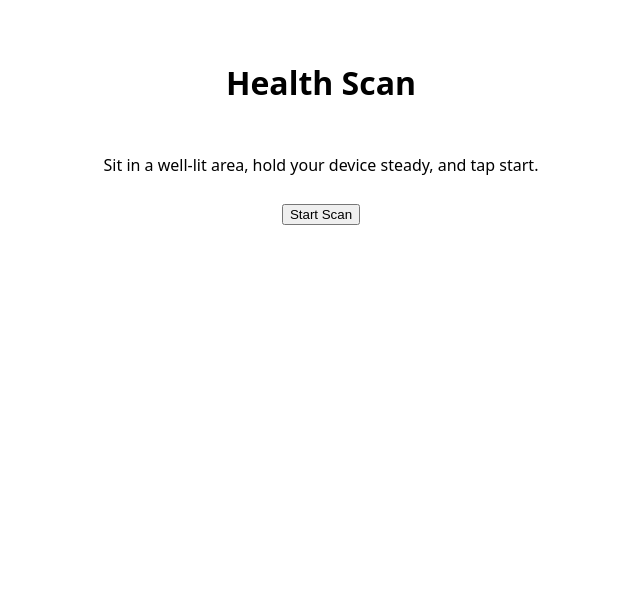
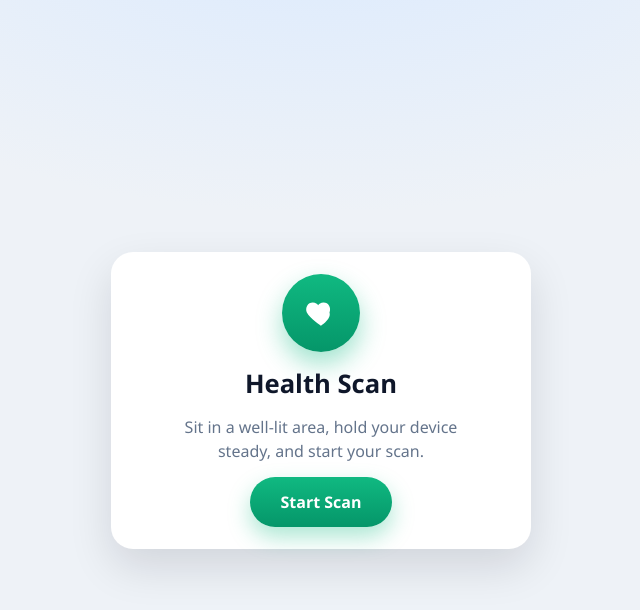
Before and after one commit to siddharthGope/nuxt-shenai, a Nuxt app in the folder nuxt-shenai-web-sdk/: page / in a window 1280 px wide. Shown: the top 610 px of the page, without its empty margins (319-959 px from the left). Built offline with nearby package versions, Linux system fonts and the light colour scheme.

Commit message:
refactor: enhance UI components and improve scan state management; add icons to vital cards and update styles

```diff
--- a/nuxt-shenai-web-sdk/app/app.vue
+++ b/nuxt-shenai-web-sdk/app/app.vue
@@ -1,39 +1,115 @@
 <script setup lang="ts">
 const { phase } = useScanState()
+
+const showCamera = computed(
+  () => phase.value === 'guidance' || phase.value === 'measuring'
+)
 </script>
 
 <template>
-  <div class="scanner">
-    <!-- Persistent camera canvas; the SDK renders the live camera here.
-         Kept in the DOM (v-show) so the SDK always has a render target. -->
-    <canvas
-      id="mxcanvas"
-      v-show="phase === 'guidance' || phase === 'measuring'"
-    />
+  <div class="app">
+    <div class="device">
+      <div v-show="showCamera" class="stage">
+        <canvas id="mxcanvas" />
+      </div>
 
-    <CameraView v-if="phase === 'camera'" />
-    <FaceGuide v-else-if="phase === 'guidance'" />
-    <ScanProgress v-else-if="phase === 'measuring'" />
-    <ResultSummary v-else-if="phase === 'results'" />
-    <FinishScreen v-else-if="phase === 'finished'" />
+      <CameraView v-if="phase === 'camera'" />
+      <FaceGuide v-else-if="phase === 'guidance'" />
+      <ScanProgress v-else-if="phase === 'measuring'" />
+      <ResultSummary v-else-if="phase === 'results'" />
+      <FinishScreen v-else-if="phase === 'finished'" />
+    </div>
   </div>
 </template>
 
-<style scoped>
-.scanner {
+<style>
+:root {
+  --accent: #10b981;
+  --accent-dark: #059669;
+  --surface: #ffffff;
+  --bg: #eef2f7;
+  --text: #0f172a;
+  --muted: #64748b;
+  --radius: 22px;
+  --shadow: 0 18px 44px rgba(2, 6, 23, 0.12);
+}
+
+* { box-sizing: border-box; }
+html, body { margin: 0; min-height: 100%; }
+
+body {
+  font-family: 'Segoe UI', system-ui, -apple-system, sans-serif;
+  color: var(--text);
+  background: radial-gradient(1100px 560px at 50% -12%, #dbeafe 0%, var(--bg) 55%);
+}
+
+/* Shared UI primitives */
+.btn {
+  appearance: none;
+  border: none;
+  cursor: pointer;
+  font: inherit;
+  font-weight: 600;
+  padding: 14px 30px;
+  border-radius: 999px;
+  color: #fff;
+  background: linear-gradient(180deg, var(--accent), var(--accent-dark));
+  box-shadow: 0 10px 22px rgba(16, 185, 129, 0.35);
+  transition: transform 0.06s ease, box-shadow 0.2s ease, opacity 0.2s ease;
+}
+.btn:hover { box-shadow: 0 12px 28px rgba(16, 185, 129, 0.45); }
+.btn:active { transform: translateY(1px); }
+.btn:disabled { opacity: 0.6; cursor: default; box-shadow: none; }
+.btn-ghost {
+  background: #f1f5f9;
+  color: var(--text);
+  box-shadow: none;
+}
+
+.screen {
   display: flex;
   flex-direction: column;
   align-items: center;
-  gap: 1.2rem;
-  padding: 2rem;
-  font-family: system-ui, sans-serif;
+  text-align: center;
+  gap: 14px;
+  width: 100%;
 }
+.screen h1, .screen h2 { margin: 0; font-weight: 700; }
+.screen h1 { font-size: 1.6rem; }
+.screen h2 { font-size: 1.35rem; }
+.screen .sub { margin: 0; color: var(--muted); max-width: 300px; line-height: 1.5; }
+</style>
 
+<style scoped>
+.app {
+  min-height: 100vh;
+  display: flex;
+  align-items: center;
+  justify-content: center;
+  padding: 24px;
+}
+.device {
+  width: 100%;
+  max-width: 420px;
+  background: var(--surface);
+  border-radius: var(--radius);
+  box-shadow: var(--shadow);
+  padding: 22px;
+  display: flex;
+  flex-direction: column;
+  align-items: center;
+  gap: 20px;
+}
+.stage {
+  width: 100%;
+  border-radius: 18px;
+  overflow: hidden;
+  background: #000;
+  line-height: 0;
+}
 #mxcanvas {
   width: 100%;
-  max-width: 420px;
   aspect-ratio: 3 / 4;
-  background: #000;
-  border-radius: 16px;
+  display: block;
 }
 </style>
--- a/nuxt-shenai-web-sdk/app/components/custom/BloodPressureCard.vue
+++ b/nuxt-shenai-web-sdk/app/components/custom/BloodPressureCard.vue
@@ -7,5 +7,11 @@ const { systolic, diastolic } = useVitals()
     label="Blood Pressure"
     :value="`${systolic}/${diastolic}`"
     unit="mmHg"
-  />
+  >
+    <template #icon>
+      <svg viewBox="0 0 24 24" width="22" height="22" fill="none" stroke="currentColor" stroke-width="2" stroke-linecap="round" stroke-linejoin="round" aria-hidden="true">
+        <path d="M3 12h4l2 5 4-10 2 5h6" />
+      </svg>
+    </template>
+  </VitalCard>
 </template>
--- a/nuxt-shenai-web-sdk/app/components/custom/CameraView.vue
+++ b/nuxt-shenai-web-sdk/app/components/custom/CameraView.vue
@@ -20,11 +20,17 @@ async function start() {
 </script>
 
 <template>
-  <div class="camera-view">
+  <div class="screen">
+    <div class="hero">
+      <svg viewBox="0 0 24 24" width="34" height="34" fill="currentColor" aria-hidden="true">
+        <path d="M12 21s-7.5-4.7-10-9.3C.6 8 2.7 4.5 6.2 4.5c2 0 3.3 1 3.8 2 .5-1 1.8-2 3.8-2 3.5 0 5.6 3.5 4.2 7.2C19.5 16.3 12 21 12 21z" />
+      </svg>
+    </div>
+
     <h1>Health Scan</h1>
-    <p>Sit in a well-lit area, hold your device steady, and tap start.</p>
+    <p class="sub">Sit in a well-lit area, hold your device steady, and start your scan.</p>
 
-    <button :disabled="loading" @click="start">
+    <button class="btn" :disabled="loading" @click="start">
       {{ loading ? 'Starting…' : 'Start Scan' }}
     </button>
 
@@ -33,6 +39,15 @@ async function start() {
 </template>
 
 <style scoped>
-.camera-view { text-align: center; display: flex; flex-direction: column; align-items: center; gap: 0.75rem; }
-.error { color: #c0392b; }
+.hero {
+  width: 78px;
+  height: 78px;
+  border-radius: 50%;
+  display: grid;
+  place-items: center;
+  color: #fff;
+  background: linear-gradient(180deg, var(--accent), var(--accent-dark));
+  box-shadow: 0 12px 26px rgba(16, 185, 129, 0.4);
+}
+.error { color: #dc2626; font-size: 0.9rem; }
 </style>
--- a/nuxt-shenai-web-sdk/app/components/custom/FaceGuide.vue
+++ b/nuxt-shenai-web-sdk/app/components/custom/FaceGuide.vue
@@ -9,16 +9,12 @@ function beginMeasurement() {
 </script>
 
 <template>
-  <div class="face-guide">
-    <h2>Position Your Face</h2>
-    <p>Keep your face centered in the frame and hold still.</p>
+  <div class="screen">
+    <h2>Position your face</h2>
+    <p class="sub">Center your face in the frame above and hold still. Good, even lighting improves accuracy.</p>
 
-    <button @click="beginMeasurement">
-      Begin Measurement
+    <button class="btn" @click="beginMeasurement">
+      Begin measurement
     </button>
   </div>
 </template>
-
-<style scoped>
-.face-guide { text-align: center; display: flex; flex-direction: column; align-items: center; gap: 0.75rem; }
-</style>
--- a/nuxt-shenai-web-sdk/app/components/custom/FinishScreen.vue
+++ b/nuxt-shenai-web-sdk/app/components/custom/FinishScreen.vue
@@ -8,16 +8,31 @@ function newScan() {
 </script>
 
 <template>
-  <div class="finish-screen">
-    <h2>Scan Complete</h2>
-    <p>Your measurement has finished.</p>
+  <div class="screen">
+    <div class="badge">
+      <svg viewBox="0 0 24 24" width="30" height="30" fill="none" stroke="currentColor" stroke-width="3" stroke-linecap="round" stroke-linejoin="round" aria-hidden="true">
+        <path d="M20 6 9 17l-5-5" />
+      </svg>
+    </div>
 
-    <button @click="newScan">
-      New Scan
+    <h2>Scan complete</h2>
+    <p class="sub">Your measurement finished successfully.</p>
+
+    <button class="btn" @click="newScan">
+      New scan
     </button>
   </div>
 </template>
 
 <style scoped>
-.finish-screen { text-align: center; display: flex; flex-direction: column; align-items: center; gap: 0.75rem; }
+.badge {
+  width: 66px;
+  height: 66px;
+  border-radius: 50%;
+  display: grid;
+  place-items: center;
+  color: #fff;
+  background: linear-gradient(180deg, var(--accent), var(--accent-dark));
+  box-shadow: 0 10px 24px rgba(16, 185, 129, 0.4);
+}
 </style>
--- a/nuxt-shenai-web-sdk/app/components/custom/HeartRateCard.vue
+++ b/nuxt-shenai-web-sdk/app/components/custom/HeartRateCard.vue
@@ -3,5 +3,11 @@ const { heartRate } = useVitals()
 </script>
 
 <template>
-  <VitalCard label="Heart Rate" :value="heartRate" unit="bpm" />
+  <VitalCard label="Heart Rate" :value="heartRate" unit="bpm">
+    <template #icon>
+      <svg viewBox="0 0 24 24" width="22" height="22" fill="currentColor" aria-hidden="true">
+        <path d="M12 21s-7.5-4.7-10-9.3C.6 8 2.7 4.5 6.2 4.5c2 0 3.3 1 3.8 2 .5-1 1.8-2 3.8-2 3.5 0 5.6 3.5 4.2 7.2C19.5 16.3 12 21 12 21z" />
+      </svg>
+    </template>
+  </VitalCard>
 </template>
--- a/nuxt-shenai-web-sdk/app/components/custom/ScanProgress.vue
+++ b/nuxt-shenai-web-sdk/app/components/custom/ScanProgress.vue
@@ -4,17 +4,51 @@ const { heartRate } = useVitals()
 </script>
 
 <template>
-  <div class="scan-progress">
-    <h2>Measuring Vitals…</h2>
+  <div class="screen">
+    <div class="ring" :style="{ '--p': progress }">
+      <span>{{ progress }}%</span>
+    </div>
 
-    <progress :value="progress" max="100" />
-    <p>{{ progress }}%</p>
+    <h2>Measuring vitals…</h2>
 
-    <p v-if="heartRate">Live Heart Rate: {{ heartRate }} bpm</p>
+    <p v-if="heartRate" class="live">
+      <svg viewBox="0 0 24 24" width="18" height="18" fill="currentColor" aria-hidden="true">
+        <path d="M12 21s-7.5-4.7-10-9.3C.6 8 2.7 4.5 6.2 4.5c2 0 3.3 1 3.8 2 .5-1 1.8-2 3.8-2 3.5 0 5.6 3.5 4.2 7.2C19.5 16.3 12 21 12 21z" />
+      </svg>
+      {{ heartRate }} <small>bpm</small>
+    </p>
+
+    <p class="sub">Keep still until the scan completes.</p>
   </div>
 </template>
 
 <style scoped>
-.scan-progress { text-align: center; display: flex; flex-direction: column; align-items: center; gap: 0.5rem; }
-progress { width: 100%; max-width: 320px; height: 14px; }
+.ring {
+  --p: 0;
+  width: 128px;
+  height: 128px;
+  border-radius: 50%;
+  background: conic-gradient(var(--accent) calc(var(--p) * 1%), #e2e8f0 0);
+  display: grid;
+  place-items: center;
+  position: relative;
+}
+.ring::before {
+  content: '';
+  position: absolute;
+  inset: 11px;
+  background: var(--surface);
+  border-radius: 50%;
+}
+.ring span { position: relative; font-size: 1.5rem; font-weight: 700; }
+.live {
+  display: inline-flex;
+  align-items: center;
+  gap: 8px;
+  margin: 0;
+  font-size: 1.3rem;
+  font-weight: 700;
+  color: var(--accent-dark);
+}
+.live small { font-size: 0.8rem; font-weight: 500; color: var(--muted); }
 </style>
--- a/nuxt-shenai-web-sdk/app/components/custom/StressCard.vue
+++ b/nuxt-shenai-web-sdk/app/components/custom/StressCard.vue
@@ -3,5 +3,11 @@ const { stress } = useVitals()
 </script>
 
 <template>
-  <VitalCard label="Stress" :value="stress" />
+  <VitalCard label="Stress" :value="stress">
+    <template #icon>
+      <svg viewBox="0 0 24 24" width="22" height="22" fill="none" stroke="currentColor" stroke-width="2" stroke-linecap="round" stroke-linejoin="round" aria-hidden="true">
+        <path d="M13 2 3 14h7l-1 8 10-12h-7l1-8z" />
+      </svg>
+    </template>
+  </VitalCard>
 </template>
--- a/nuxt-shenai-web-sdk/app/composables/useShenAI.ts
+++ b/nuxt-shenai-web-sdk/app/composables/useShenAI.ts
@@ -23,15 +23,22 @@ export const useShenAI = () => {
       })
     }
 
-    // Custom UI: hide the SDK's built-in interface, keep the camera + face
-    // overlay rendered to the canvas with id "mxcanvas".
+    // Custom UI: hide the SDK's built-in interface and on-canvas overlays so
+    // only the raw camera feed renders to the canvas with id "mxcanvas".
     const result: any = await new Promise((resolve) => {
       sdkInstance.initialize(
         apiKey,
         'user123',
         {
           showUserInterface: false,
-          showFacePositioningOverlay: true
+          showFacePositioningOverlay: false,
+          showVisualWarnings: false,
+          showFaceMask: false,
+          showBloodFlow: false,
+          showSignalTile: false,
+          showSignalQualityIndicator: false,
+          showStartStopButton: false,
+          hideShenaiLogo: true
         },
         resolve
       )
```
Also changed, not shown: nuxt-shenai-web-sdk/app/components/custom/ResultSummary.vue (+20 -5 lines), nuxt-shenai-web-sdk/app/components/custom/VitalCard.vue (+14 -8 lines).
